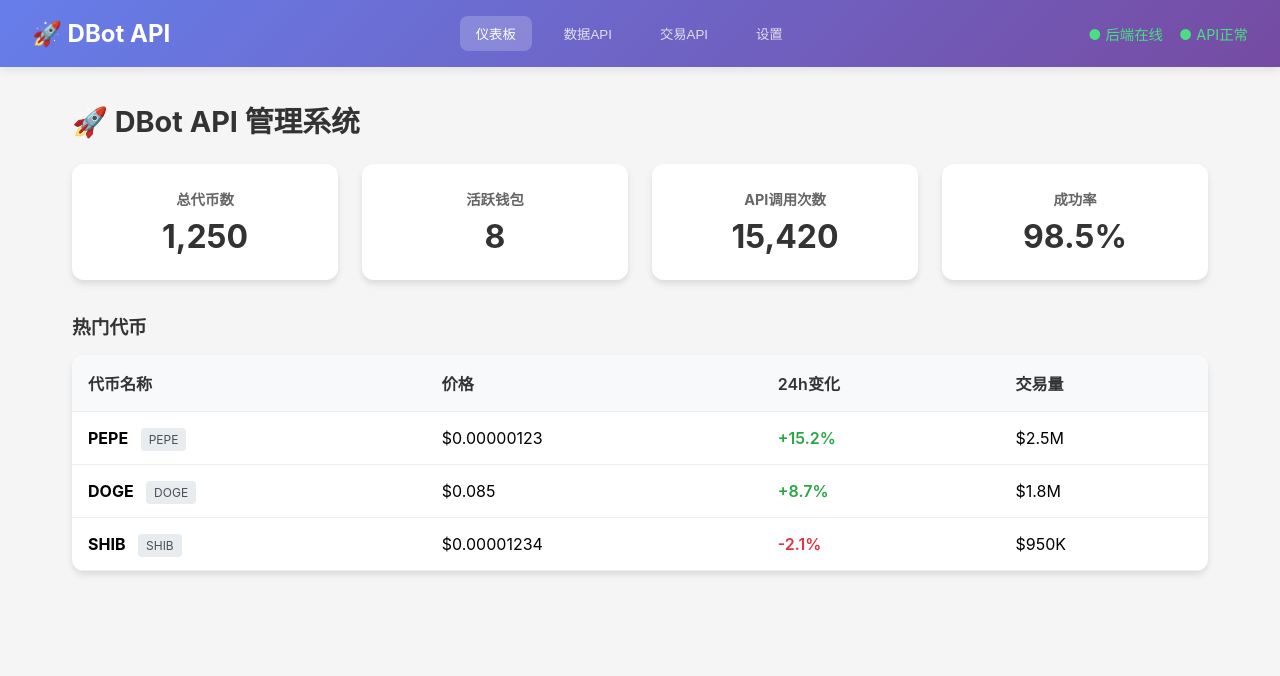
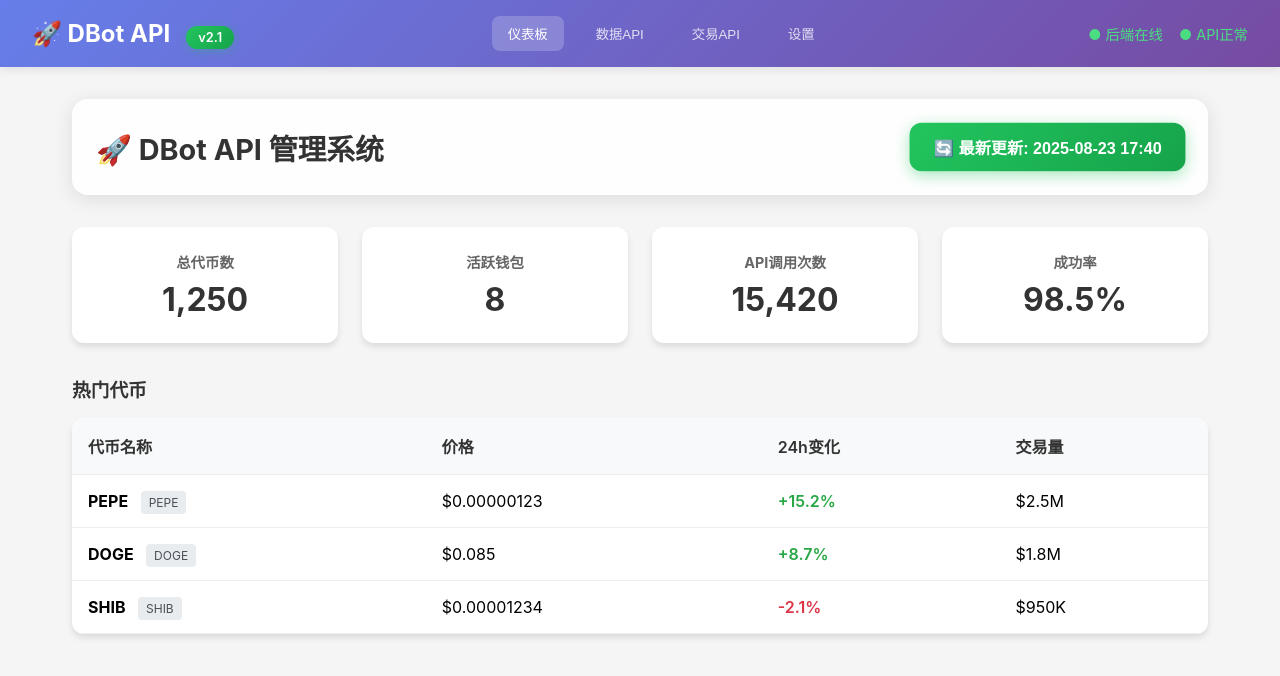
Before and after one commit to ricohrh/dbot-frontend, a React (Create React App) app: page / in a window 1280 px wide. Shown: the top 676 px of the page. Built offline with nearby package versions, Linux system fonts and the light colour scheme.

Commit message:
添加版本徽章和更新按钮 - 测试部署

```diff
--- a/src/App.css
+++ b/src/App.css
@@ -368,3 +368,66 @@ h2 {
 input[type="checkbox"] {
   margin-right: 0.5rem;
 }
+
+/* 版本徽章 */
+.version-badge {
+  background: linear-gradient(135deg, #22c55e 0%, #16a34a 100%);
+  color: white;
+  padding: 0.25rem 0.75rem;
+  border-radius: 20px;
+  font-size: 0.8rem;
+  font-weight: 600;
+  margin-left: 1rem;
+  box-shadow: 0 2px 8px rgba(34, 197, 94, 0.3);
+}
+
+/* 仪表板头部 */
+.dashboard-header {
+  display: flex;
+  justify-content: space-between;
+  align-items: center;
+  margin-bottom: 2rem;
+  padding: 1.5rem;
+  background: rgba(255, 255, 255, 0.95);
+  border-radius: 16px;
+  box-shadow: 0 4px 20px rgba(0,0,0,0.1);
+}
+
+.dashboard-header h2 {
+  margin: 0;
+  color: #333;
+  font-size: 1.8rem;
+  font-weight: 700;
+}
+
+/* 更新按钮 */
+.update-btn {
+  background: linear-gradient(135deg, #22c55e 0%, #16a34a 100%);
+  color: white;
+  padding: 0.75rem 1.5rem;
+  border: none;
+  border-radius: 12px;
+  font-size: 1rem;
+  font-weight: 600;
+  cursor: pointer;
+  transition: all 0.3s ease;
+  box-shadow: 0 4px 15px rgba(34, 197, 94, 0.4);
+  animation: pulse 2s infinite;
+}
+
+.update-btn:hover {
+  transform: translateY(-2px);
+  box-shadow: 0 6px 20px rgba(34, 197, 94, 0.6);
+}
+
+@keyframes pulse {
+  0% {
+    transform: scale(1);
+  }
+  50% {
+    transform: scale(1.05);
+  }
+  100% {
+    transform: scale(1);
+  }
+}
--- a/src/App.js
+++ b/src/App.js
@@ -19,7 +19,12 @@ function App() {
 
   const renderDashboard = () => (
     <div className="dashboard">
-      <h2>🚀 DBot API 管理系统</h2>
+      <div className="dashboard-header">
+        <h2>🚀 DBot API 管理系统</h2>
+        <button className="btn btn-success update-btn">
+          🔄 最新更新: 2025-08-23 17:40
+        </button>
+      </div>
 
       <div className="stats-grid">
         <div className="stat-card">
@@ -240,7 +245,10 @@ function App() {
   return (
     <div className="App">
       <nav className="navbar">
-        <div className="nav-brand">🚀 DBot API</div>
+        <div className="nav-brand">
+          🚀 DBot API
+          <span className="version-badge">v2.1</span>
+        </div>
         <div className="nav-tabs">
           <button
             className={`nav-tab ${activeTab === 'dashboard' ? 'active' : ''}`}
```
